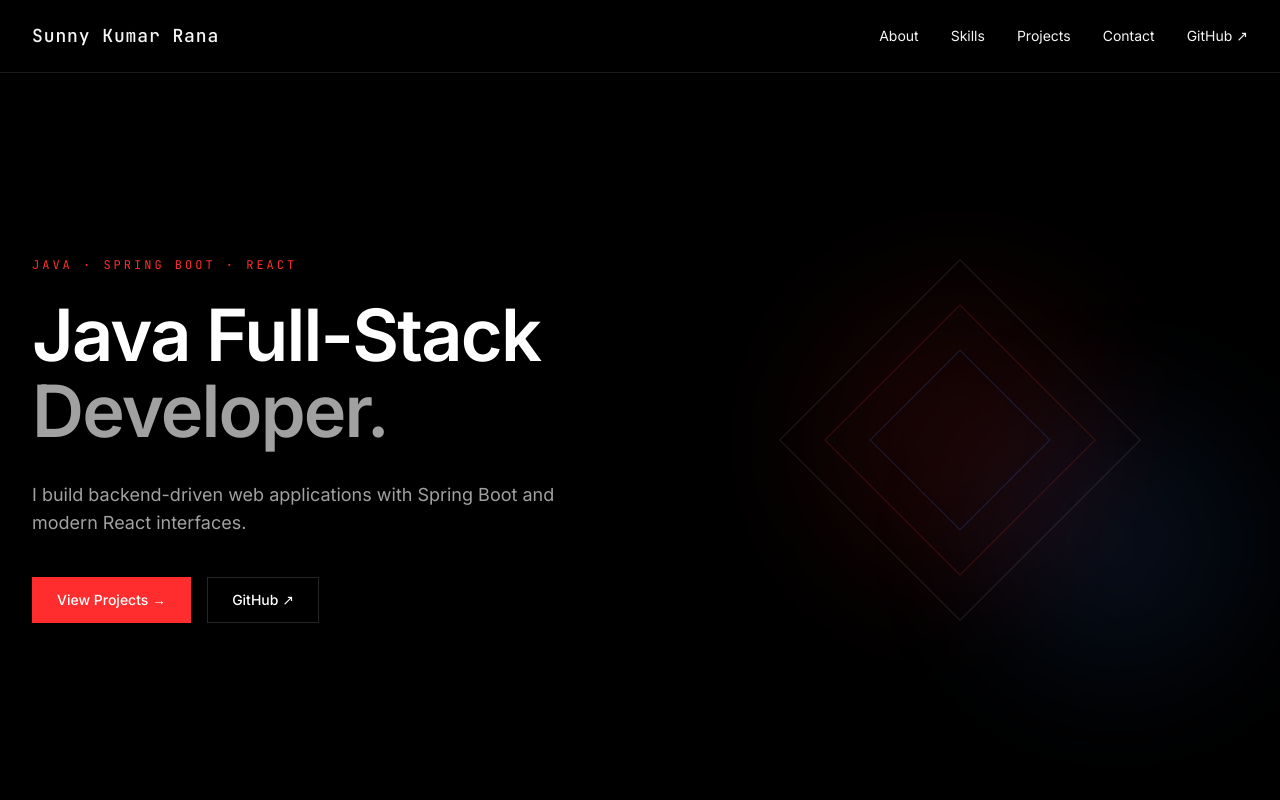
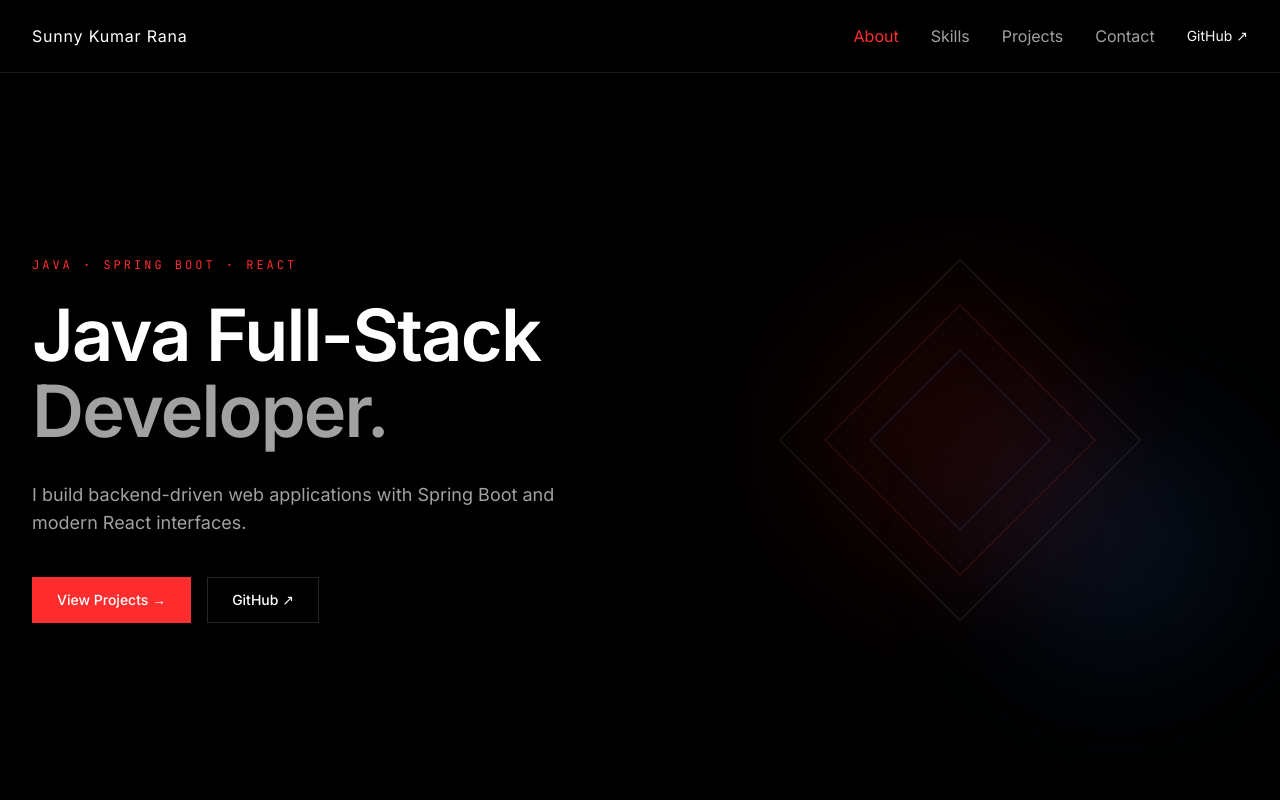
Before and after one commit to sunny-kumar-rana/portfolio, a React app: page / in a window 1280 px wide. Shown: the top 800 px of the page. Built offline with nearby package versions, Linux system fonts and the light colour scheme; the HTML template or start-up script is replaced by a standard one.

Commit message:
polish Navbar

```diff
--- a/src/components/Navbar.jsx
+++ b/src/components/Navbar.jsx
@@ -1,8 +1,13 @@
 import { Menu, X } from 'lucide-react'
-import { useState } from 'react'
+import { useEffect, useState } from 'react'
+import { useLocation, useNavigate } from 'react-router-dom'
 
 function Navbar() {
     const [isOpen, setIsOpen] = useState(false)
+    const [activeSection, setActiveSection] = useState('')
+
+    const location = useLocation()
+    const navigate = useNavigate()
 
     const navLinks = [
         { label: 'About', href: '#about' },
@@ -15,26 +20,85 @@ function Navbar() {
         setIsOpen(false)
     }
 
+    useEffect(() => {
+        if (location.pathname !== '/') {
+            setActiveSection('')
+            return
+        }
+
+        const sections = navLinks
+            .map((link) => document.querySelector(link.href))
+            .filter(Boolean)
+
+        const observer = new IntersectionObserver(
+            (entries) => {
+                const visibleSection = entries.find(
+                    (entry) => entry.isIntersecting
+                )
+
+                if (visibleSection) {
+                    setActiveSection(`#${visibleSection.target.id}`)
+                }
+            },
+            {
+                rootMargin: '-25% 0px -60% 0px',
+                threshold: 0,
+            }
+        )
+
+        sections.forEach((section) => observer.observe(section))
+
+        return () => observer.disconnect()
+    }, [location.pathname])
+
+    const handleNavigation = (href) => {
+        closeMenu()
+
+        if (location.pathname !== '/') {
+            navigate(`/${href}`)
+            return
+        }
+
+        document.querySelector(href)?.scrollIntoView({
+            behavior: 'smooth',
+        })
+    }
+
     return (
         <header className="fixed inset-x-0 top-0 z-50 border-b border-white/10 bg-black/80 backdrop-blur-md">
             <nav className="mx-auto flex h-18 max-w-7xl items-center justify-between px-6 lg:px-8">
-                <a
-                    href="#"
-                    onClick={closeMenu}
+                <button
+                    type="button"
+                    onClick={() => {
+                        closeMenu()
+
+                        if (location.pathname === '/') {
+                            window.scrollTo({
+                                top: 0,
+                                behavior: 'smooth',
+                            })
+                        } else {
+                            navigate('/')
+                        }
+                    }}
                     className="font-mono text-lg font-medium tracking-wider text-white transition-colors hover:text-accent-red"
                 >
                     Sunny Kumar Rana
-                </a>
+                </button>
 
                 <div className="hidden items-center gap-8 md:flex">
                     {navLinks.map((link) => (
-                        <a
+                        <button
                             key={link.href}
-                            href={link.href}
-                            className="text-sm text-neutral-400 transition-colors hover:text-accent-red"
+                            type="button"
+                            onClick={() => handleNavigation(link.href)}
+                            className={`text-sm transition-colors ${activeSection === link.href
+                                ? 'text-accent-red'
+                                : 'text-neutral-400 hover:text-accent-red'
+                                }`}
                         >
                             {link.label}
-                        </a>
+                        </button>
                     ))}
 
                     <a
@@ -61,14 +125,17 @@ function Navbar() {
                 <div className="border-t border-white/10 bg-black px-6 py-6 md:hidden">
                     <div className="flex flex-col gap-5">
                         {navLinks.map((link) => (
-                            <a
+                            <button
                                 key={link.href}
-                                href={link.href}
-                                onClick={closeMenu}
-                                className="text-sm text-neutral-300 transition-colors hover:text-accent-red"
+                                type="button"
+                                onClick={() => handleNavigation(link.href)}
+                                className={`text-left text-sm transition-colors ${activeSection === link.href
+                                    ? 'text-accent-red'
+                                    : 'text-neutral-300 hover:text-accent-red'
+                                    }`}
                             >
                                 {link.label}
-                            </a>
+                            </button>
                         ))}
 
                         <a
--- a/src/index.css
+++ b/src/index.css
@@ -53,3 +53,11 @@ a {
   color: inherit;
   text-decoration: none;
 }
+
+button {
+  font: inherit;
+}
+
+section {
+  scroll-margin-top: 5rem;
+}
```
